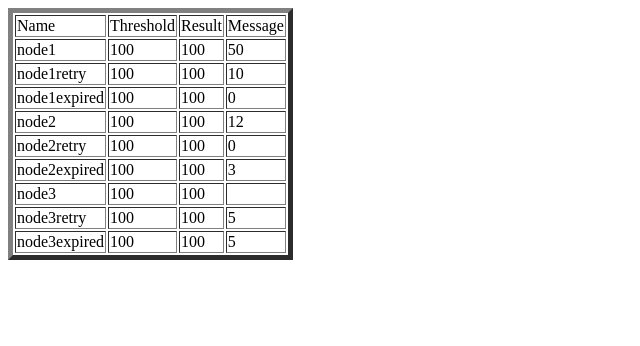
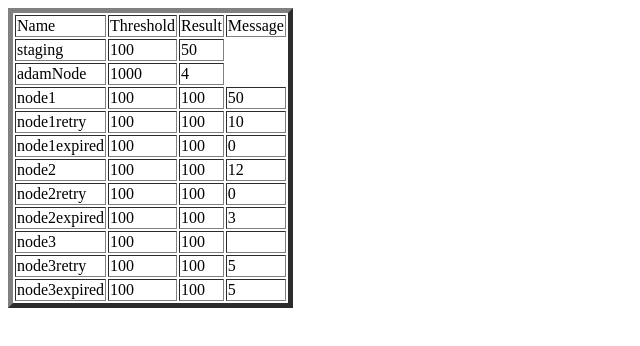
Before and after one commit to bworkspace/bworkspace.github.io, a plain HTML site: page Diagnostics.html in a window 1280 px wide. Shown: the whole page, without its empty margins (0-640 px from the left). Drawn offline with Linux system fonts and the light colour scheme.

Commit message:
Update Diagnostics.html

```diff
--- a/Diagnostics.html
+++ b/Diagnostics.html
@@ -9,7 +9,17 @@
 					<td> Name </td>
 					<td> Threshold </td>
 					<td> Result </td>
-          <td> Message </td>
+          				<td> Message </td>
+				</tr>
+				<tr>
+					<td> staging </td>
+					<td> 100 </td>
+					<td> 50 </td>
+				</tr>
+				<tr>
+					<td> adamNode </td>
+					<td> 1000 </td>
+					<td> 4 </td>
 				</tr>
 				<tr>
 					<td> node1 </td>
```
